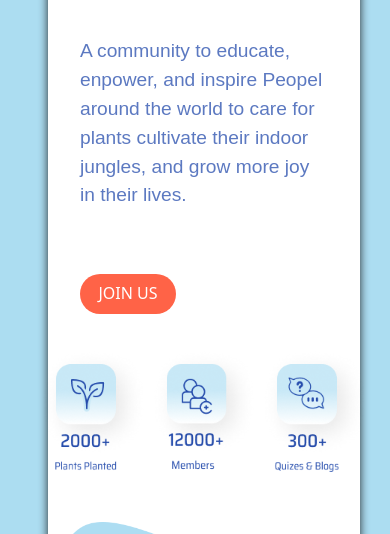
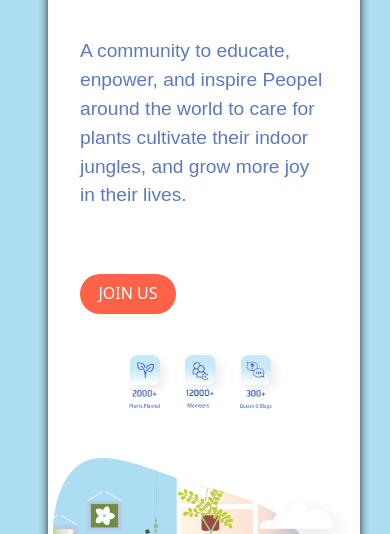
Before and after one commit to musak150/green-team, a plain HTML site: page index.html in a window 390 px wide. Shown: the part 310-844 px from the top of the page. Drawn offline with nearby package versions, Linux system fonts and the light colour scheme.

Commit message:
Add files via upload

```diff
--- a/style.css
+++ b/style.css
@@ -97,7 +97,7 @@
 
     }
     .plant-info img{
-        height: 8rem;
+        height: 4rem;
     }
     .hero-image{
         padding-top: 3rem;
```
